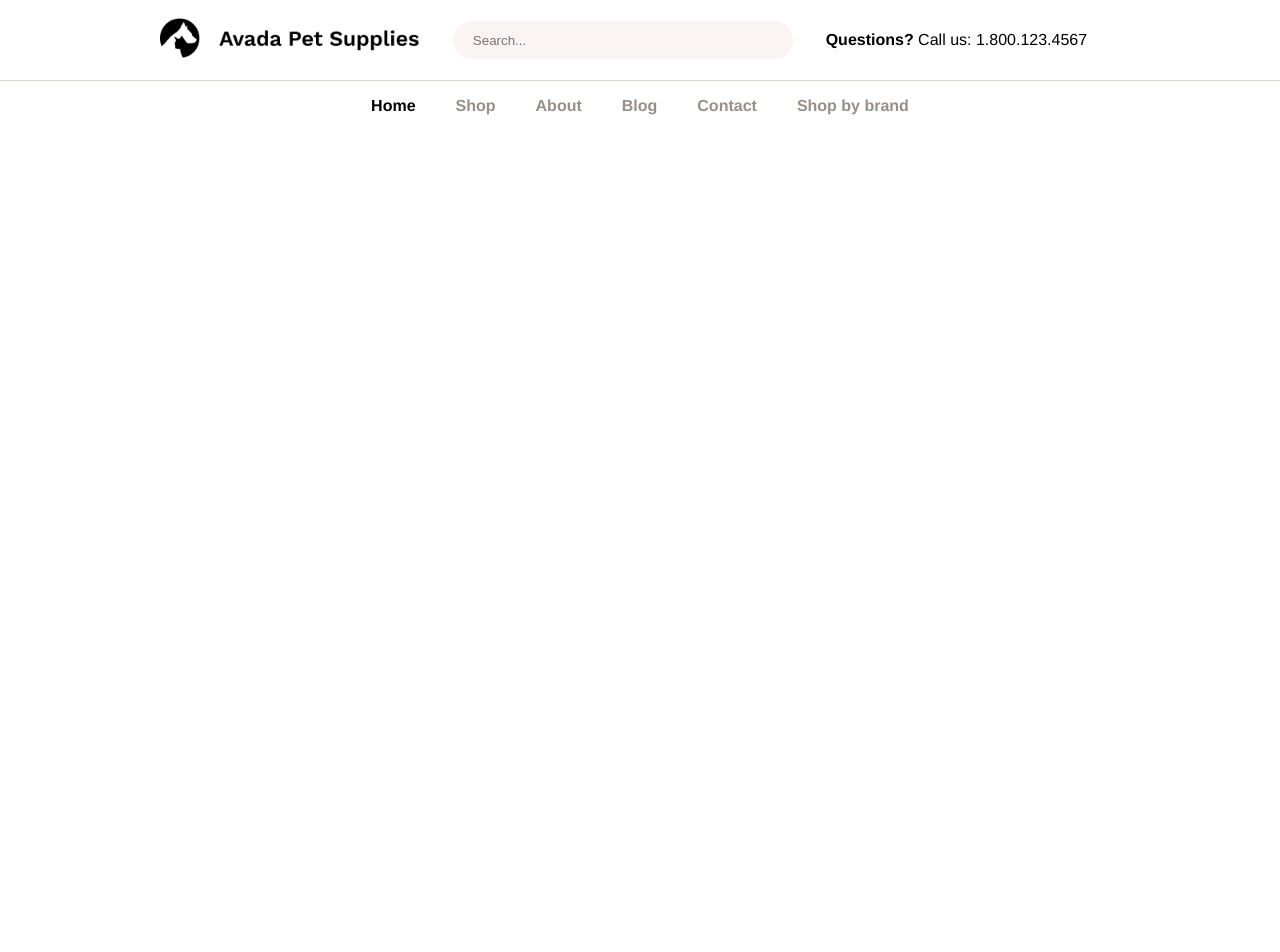
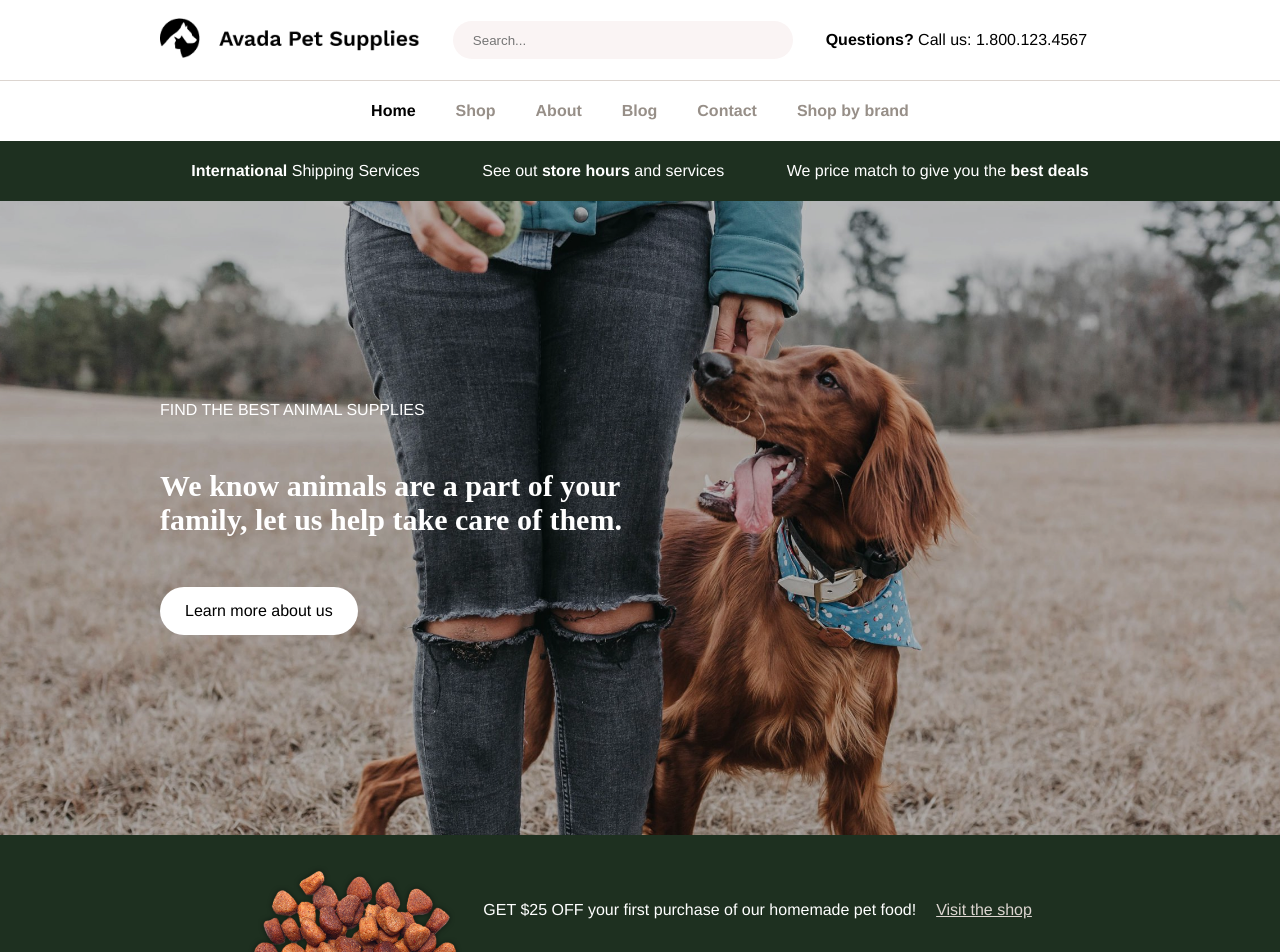
Before and after one commit to FrancescoSanti1/proj-html-vuejs, a Vue app: page / in a window 1280 px wide. Shown: the top 952 px of the page. Before the commit the page ends 800 px from the top, so only its background shows below. Built offline with nearby package versions, Linux system fonts and the light colour scheme.

Commit message:
add jumbotron without icons

```diff
--- a/src/App.vue
+++ b/src/App.vue
@@ -3,16 +3,19 @@
     <Header
       :navList="headerNavList"
     />
+    <Jumbo/>
   </div>
 </template>
 
 <script>
 import Header from './components/Header.vue'
+import Jumbo from './components/Jumbo.vue'
 
 export default {
   name: 'App',
   components: {
-    Header
+    Header,
+    Jumbo
   },
   data() {
     return {
@@ -30,6 +33,8 @@ export default {
 </script>
 
 <style lang="scss">
+@import "@/assets/styles/_variables.scss";
+
 #app {
   font-family: Avenir, Helvetica, Arial, sans-serif;
   -webkit-font-smoothing: antialiased;
@@ -47,6 +52,15 @@ export default {
   margin: 0 auto;
 }
 
+.btn {
+  display: inline-block;
+  padding: 15px 25px;
+  border-radius: 30px;
+  background-color: $btn-green;
+  color: white;
+  text-decoration: none;
+}
+
 .bold {
   font-weight: bold;
 }
--- /dev/null
+++ b/src/assets/styles/_variables.scss
@@ -0,0 +1,2 @@
+$dark-green: #1e3020;
+$btn-green: #3d6f42;
--- a/src/components/Header.vue
+++ b/src/components/Header.vue
@@ -44,6 +44,7 @@ export default {
 
 <!-- Add "scoped" attribute to limit CSS to this component only -->
 <style scoped lang="scss">
+@import "@/assets/styles/_variables.scss";
 
 header {
 
@@ -77,7 +78,7 @@ header {
     }
 
     nav {
-        height: 50px;
+        height: 60px;
 
         ul {
             height: 100%;
--- /dev/null
+++ b/src/components/Jumbo.vue
@@ -0,0 +1,112 @@
+<template>
+    <section class="jumbo">
+        <div id="jumbo-top">
+            <div class="container">
+                <div><span class="bold">International</span> Shipping Services</div>
+                <div>See out <span class="bold">store hours</span> and services</div>
+                <div>We price match to give you the <span class="bold">best deals</span></div>
+            </div>
+        </div>
+        <div id="jumbo-main">
+            <div class="overlay">
+                <div class="container">
+                    <div class="content">
+                        <div>find the best animal supplies</div>
+                        <h1>We know animals are a part of your family, let us help take care of them.</h1>
+                        <a href="#" class="btn">Learn more about us</a>
+                    </div>
+                </div>
+            </div>
+        </div>
+        <div id="jumbo-bottom">
+            <div class="container">
+                <img src="../assets/img/food-transparent-5-400x223.png" alt="">
+                <div>GET $25 OFF your first purchase of our homemade pet food!</div>
+                <a href="#">Visit the shop</a>
+            </div>
+        </div>
+    </section>
+</template>
+
+<script>
+export default {
+    name: 'Jumbo',
+}
+</script>
+
+<!-- Add "scoped" attribute to limit CSS to this component only -->
+<style scoped lang="scss">
+@import "@/assets/styles/_variables.scss";
+
+section {
+    color: white;
+}
+
+#jumbo-top {
+    background-color: $dark-green;
+    height: 60px;
+
+    .container {
+        height: 100%;
+        display: flex;
+        justify-content: space-around;
+        align-items: center;
+    }
+}
+
+#jumbo-main {
+    background-image: url("../assets/img/banner-5-2x-scaled.jpg");
+    background-position: center;
+    background-repeat: no-repeat;
+    background-size: cover;
+
+    .overlay {
+        background-color: rgba($color: #000000, $alpha: 0.2);
+    }
+
+    .content {
+        padding: 200px 0;
+        width: 50%;
+
+        div {
+            text-transform: uppercase;
+        }
+
+        h1 {
+            font-family: serif;
+            font-size: 30px;
+            margin: 50px 0;
+        }
+
+        .btn {
+            background-color: white;
+            color: black;
+        }
+    }
+}
+
+#jumbo-bottom {
+    background-color: $dark-green;
+    height: 150px;
+
+    .container {
+        height: 100%;
+        display: flex;
+        justify-content: center;
+        align-items: center;
+
+        img {
+            height: 120px;
+            align-self: flex-end;
+        }
+
+        div {
+            margin: 0 20px;
+        }
+
+        a {
+            color: #dcd5d0;
+        }
+    }
+}
+</style>
```
Also changed, not shown: src/assets/img/banner-5-2x-scaled.jpg (added), src/assets/img/food-transparent-5-400x223.png (added).
